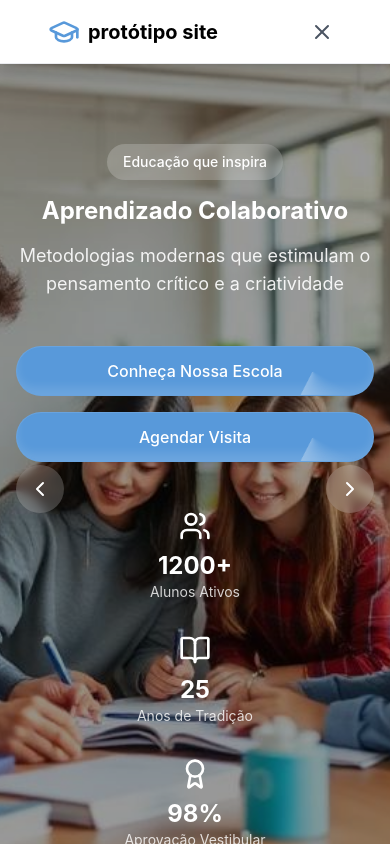
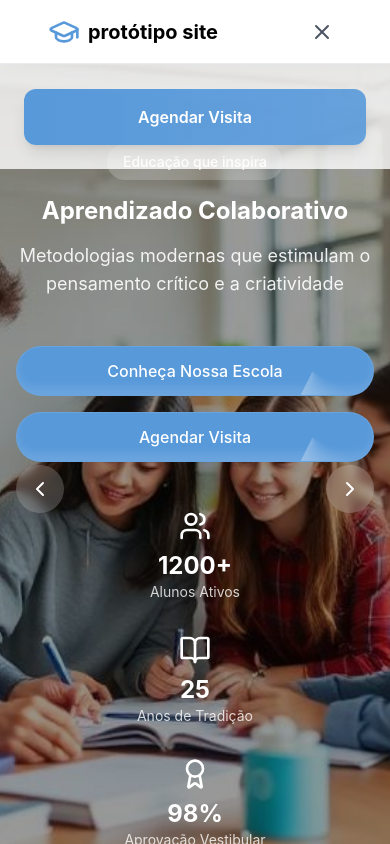
Before and after one commit to VonoxDeveloper/prototipo-marcosrichardson, a React (Vite) app: page / in a window 390 px wide. Both pictures are taken after a click on the button 322 px from the left and 31 px from the top of the page. Shown: the top 844 px of the page. Built offline with nearby package versions, Linux system fonts and the light colour scheme.

Commit message:
Refactor mobile design and responsiveness
Revalidated and adjusted the design and responsiveness of the mobile version of the website.

```diff
--- a/src/components/ui/hover-gradient-nav-bar.tsx
+++ b/src/components/ui/hover-gradient-nav-bar.tsx
@@ -156,66 +156,67 @@ function HoverGradientNavBar(): React.JSX.Element {
         <AnimatePresence>
           {isOpen && (
             <motion.div
-              initial={{ opacity: 0, y: -20 }}
-              animate={{ opacity: 1, y: 0 }}
-              exit={{ opacity: 0, y: -20 }}
-              transition={{ duration: 0.3, ease: [0.4, 0, 0.2, 1] }}
-              className="fixed inset-0 top-16 z-40 md:hidden bg-white/95 dark:bg-black/95 backdrop-blur-xl"
+              initial={{ opacity: 0, scale: 0.95 }}
+              animate={{ opacity: 1, scale: 1 }}
+              exit={{ opacity: 0, scale: 0.95 }}
+              transition={{ duration: 0.2, ease: [0.4, 0, 0.2, 1] }}
+              className="fixed inset-0 top-16 z-50 md:hidden bg-white/98 dark:bg-black/98 backdrop-blur-xl"
             >
-              <div className="h-full overflow-y-auto">
-                <div className="container mx-auto px-4 py-8">
-                  <div className="space-y-6">
+              {/* Close overlay when clicking background */}
+              <div
+                className="absolute inset-0"
+                onClick={() => setIsOpen(false)}
+              />
+
+              <div className="relative h-full flex flex-col">
+                {/* Menu items container with better scrolling */}
+                <div className="flex-1 overflow-y-auto overscroll-contain">
+                  <div className="min-h-full px-6 py-8 sm:px-8">
+                    <div className="space-y-2">
                       {menuItems.map((item: HoverGradientMenuItem, index) => (
                         <motion.div
                           key={item.label}
-                        initial={{ opacity: 0, x: -20 }}
+                          initial={{ opacity: 0, x: -30 }}
                           animate={{ opacity: 1, x: 0 }}
                           transition={{
-                          duration: 0.3,
-                          delay: index * 0.1,
+                            duration: 0.25,
+                            delay: index * 0.05,
                             ease: [0.4, 0, 0.2, 1]
                           }}
                           className="relative"
                         >
                           <motion.div
-                          className="block rounded-2xl overflow-visible group relative"
-                          whileHover={{ scale: 1.02 }}
+                            className="block rounded-xl overflow-hidden relative"
                             whileTap={{ scale: 0.98 }}
-                          transition={{ type: "spring", stiffness: 400, damping: 25 }}
+                            transition={{ type: "spring", stiffness: 500, damping: 30 }}
                           >
-                          {/* Gradient background on hover */}
+                            {/* Gradient background on touch/hover */}
                             <motion.div
-                            className="absolute inset-0 z-0 pointer-events-none rounded-2xl"
-                            initial={{ opacity: 0, scale: 0.8 }}
-                            whileHover={{ opacity: 1, scale: 1 }}
-                            transition={{ duration: 0.3 }}
+                              className="absolute inset-0 z-0 pointer-events-none rounded-xl opacity-0"
+                              whileTap={{ opacity: 0.1 }}
                               style={{ background: item.gradient }}
                             />
 
                             <Link
                               to={item.href}
                               onClick={() => setIsOpen(false)}
-                            className={`flex items-center space-x-4 px-6 py-4 rounded-2xl relative z-10 transition-all duration-300 text-lg font-medium ${
+                              className={`flex items-center space-x-4 px-5 py-4 rounded-xl relative z-10 transition-all duration-200 text-base font-medium active:bg-gray-100 dark:active:bg-gray-800 ${
                                 location.pathname === item.href
-                                ? 'text-primary bg-primary/10 shadow-lg'
-                                : 'text-gray-700 dark:text-gray-200 hover:text-gray-900 dark:hover:text-white hover:bg-gray-50 dark:hover:bg-gray-800/50'
+                                  ? 'text-primary bg-primary/10 shadow-sm border border-primary/20'
+                                  : 'text-gray-700 dark:text-gray-200'
                               }`}
                             >
-                            <motion.span
-                              className={`transition-colors duration-300 ${item.iconColor}`}
-                              whileHover={{ rotate: [0, -10, 10, 0] }}
-                              transition={{ duration: 0.5 }}
-                            >
+                              <span className={`transition-colors duration-200 flex-shrink-0 ${item.iconColor}`}>
                                 {item.icon}
-                            </motion.span>
-                            <span>{item.label}</span>
+                              </span>
+                              <span className="flex-1">{item.label}</span>
 
                               {/* Arrow indicator for active item */}
                               {location.pathname === item.href && (
                                 <motion.div
-                                initial={{ opacity: 0, x: -10 }}
-                                animate={{ opacity: 1, x: 0 }}
-                                className="ml-auto"
+                                  initial={{ opacity: 0, scale: 0 }}
+                                  animate={{ opacity: 1, scale: 1 }}
+                                  className="flex-shrink-0"
                                 >
                                   <div className="w-2 h-2 rounded-full bg-primary"></div>
                                 </motion.div>
@@ -225,23 +226,27 @@ function HoverGradientNavBar(): React.JSX.Element {
                         </motion.div>
                       ))}
                     </div>
+                  </div>
+                </div>
 
-                  {/* Contact CTA at bottom */}
+                {/* Fixed CTA button at bottom */}
                 <motion.div
-                    initial={{ opacity: 0, y: 20 }}
+                  initial={{ opacity: 0, y: 50 }}
                   animate={{ opacity: 1, y: 0 }}
-                    transition={{ duration: 0.3, delay: 0.5 }}
-                    className="mt-12 pt-8 border-t border-gray-200 dark:border-gray-700"
+                  transition={{ duration: 0.3, delay: 0.3 }}
+                  className="flex-shrink-0 p-6 sm:p-8 border-t border-gray-200/60 dark:border-gray-700/60 bg-white/80 dark:bg-black/80 backdrop-blur-sm"
                 >
                   <Link
                     to="/contato"
                     onClick={() => setIsOpen(false)}
-                      className="block w-full text-center bg-primary text-primary-foreground px-6 py-4 rounded-2xl font-semibold text-lg hover:bg-primary/90 transition-colors duration-300 shadow-lg"
+                    className="block w-full text-center bg-gradient-to-r from-primary to-primary/90 text-primary-foreground px-6 py-4 rounded-xl font-semibold text-base shadow-lg hover:shadow-xl active:scale-[0.98] transition-all duration-200"
                   >
                     Agendar Visita
                   </Link>
+
+                  {/* Safe area for devices with home indicator */}
+                  <div className="h-safe-area-inset-bottom" />
                 </motion.div>
-                </div>
               </div>
             </motion.div>
           )}
```
Lines whose indentation alone changed are shown as unchanged.
